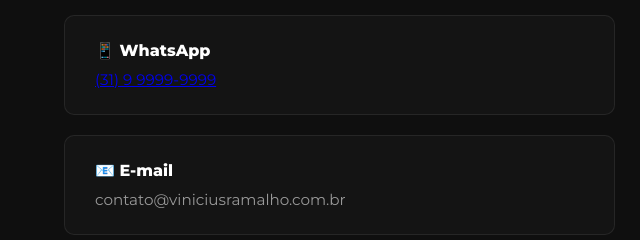
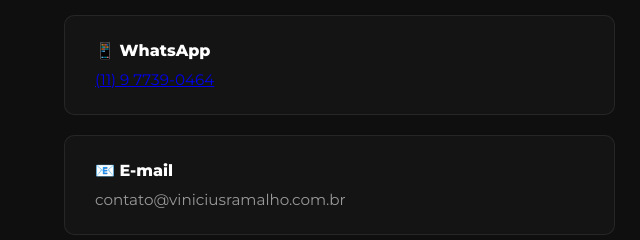
Before and after one commit to desenvolvedorroberto138-design/treinador-ramalho-26, a plain HTML site: page index.html in a window 1280 px wide. Shown: the part 3474-3714 px from the top of the page, 0-640 px from the left. Drawn offline with Linux system fonts and the light colour scheme.

Commit message:
numero do whatsapp atualizado

```diff
--- a/index.html
+++ b/index.html
@@ -188,7 +188,7 @@
             <div class="contact-info">
                 <div class="contact-item">
                     <h4>📱 WhatsApp</h4>
-                    <p><a href="https://wa.me/5531999999999" class="whatsapp-link">(31) 9 9999-9999</a></p>
+                    <p><a href="https://wa.me/5511977390464" class="whatsapp-link">(11) 9 7739-0464</a></p>
                 </div>
                 <div class="contact-item">
                     <h4>📧 E-mail</h4>
```
